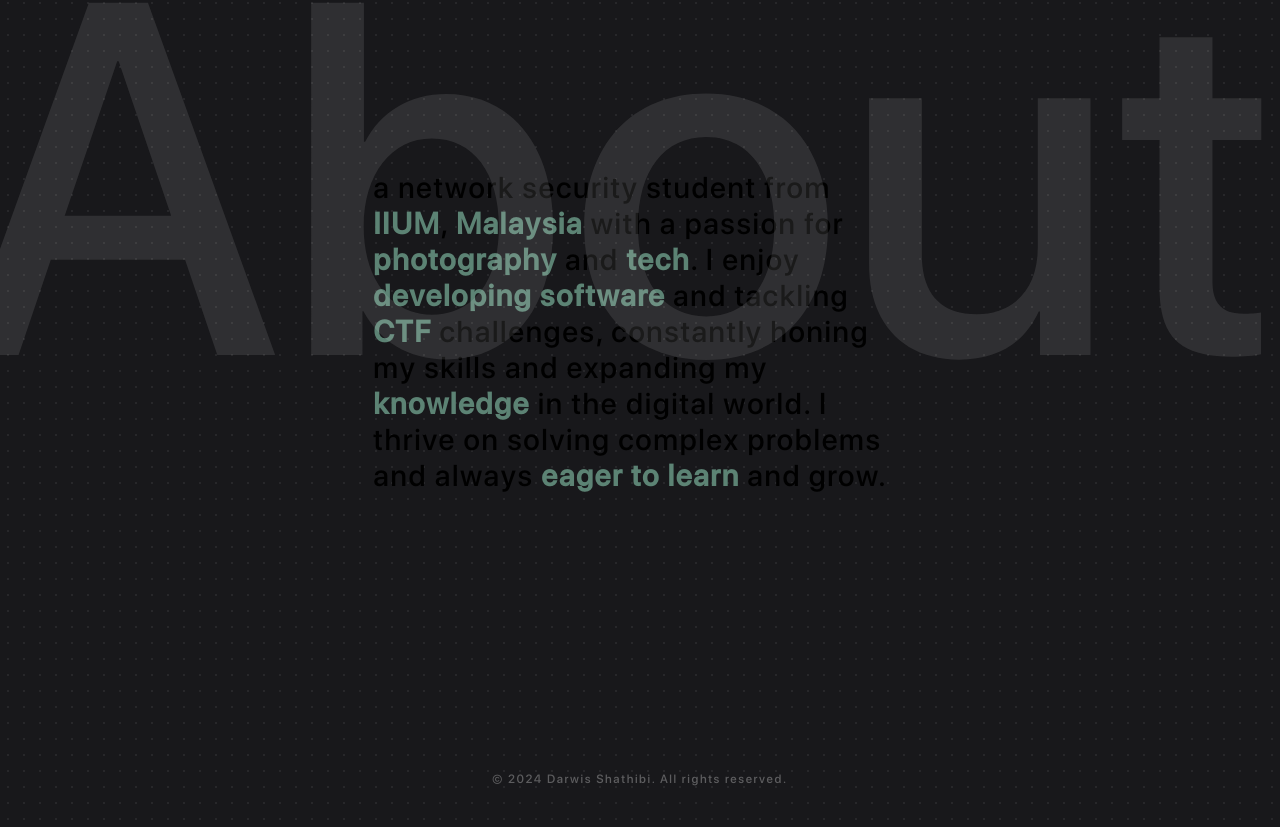
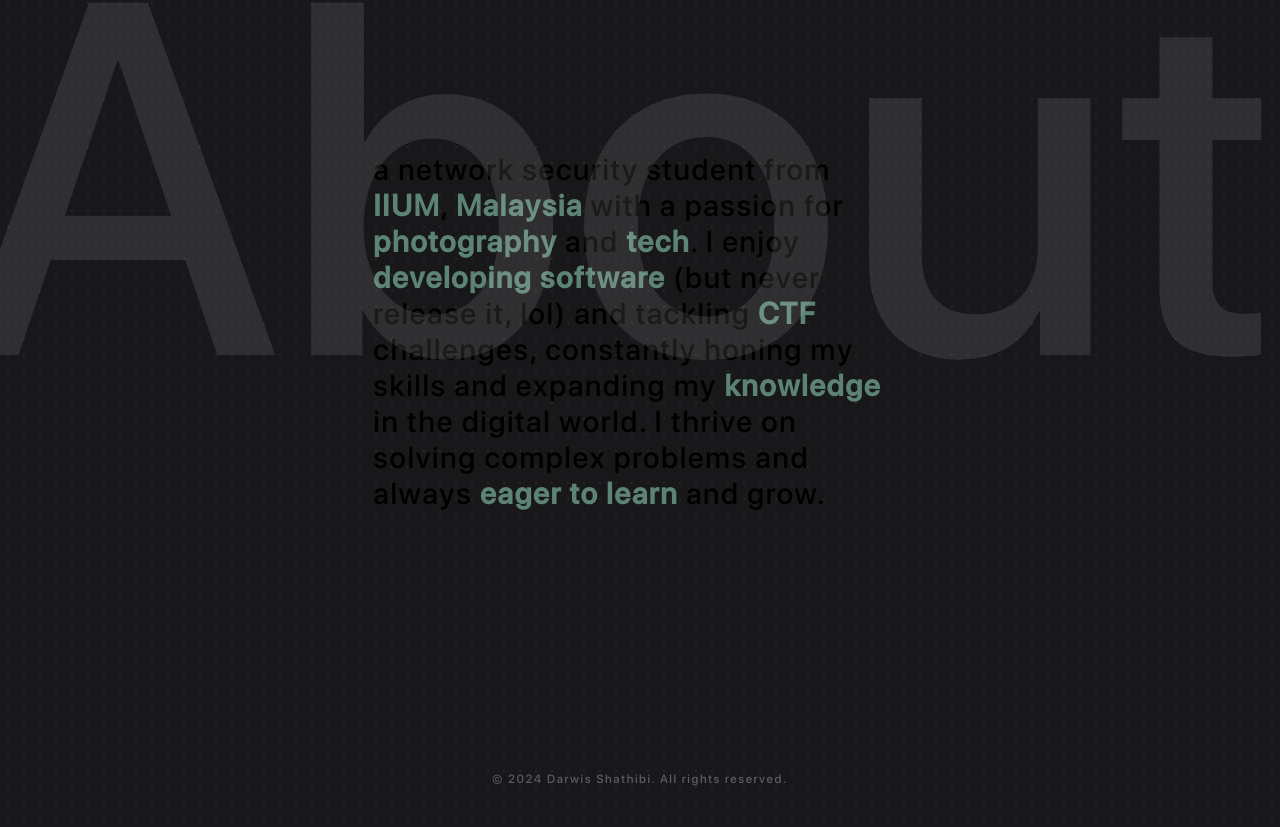
Before and after one commit to darwishathibi/personal_portfolio, a Next.js app: page / in a window 1280 px wide. Shown: the part 869-1696 px from the top of the page. Built offline with nearby package versions, Linux system fonts and the light colour scheme.

Commit message:
update paragraph

```diff
--- a/src/app/About.tsx
+++ b/src/app/About.tsx
@@ -1,5 +1,5 @@
 const sentences =
-  "a network security student from IIUM, Malaysia with a passion for photography and tech. I enjoy developing software and tackling CTF challenges, constantly honing my skills and expanding my knowledge in the digital world. I thrive on solving complex problems and always eager to learn and grow.";
+  "a network security student from IIUM, Malaysia with a passion for photography and tech. I enjoy developing software (but never release it, lol) and tackling CTF challenges, constantly honing my skills and expanding my knowledge in the digital world. I thrive on solving complex problems and always eager to learn and grow.";
 
 const highlightColor = "#5C8374";
 
@@ -41,7 +41,7 @@
 export default function About() {
     return (
       <div className="flex flex-col items-center justify-center relative h-screen">
-        <div className="text-lg md:text-2xl lg:text-3xl space-y-4 w-5/12">
+        <div className="text-lg md:text-2xl lg:text-3xl space-y-4 w-5/12 leading-relaxed">
           {highlightText(sentences, highlightWords, highlightColor)}
         </div>
         <div className="absolute -top-32 right-0 text-[500px]">
```
